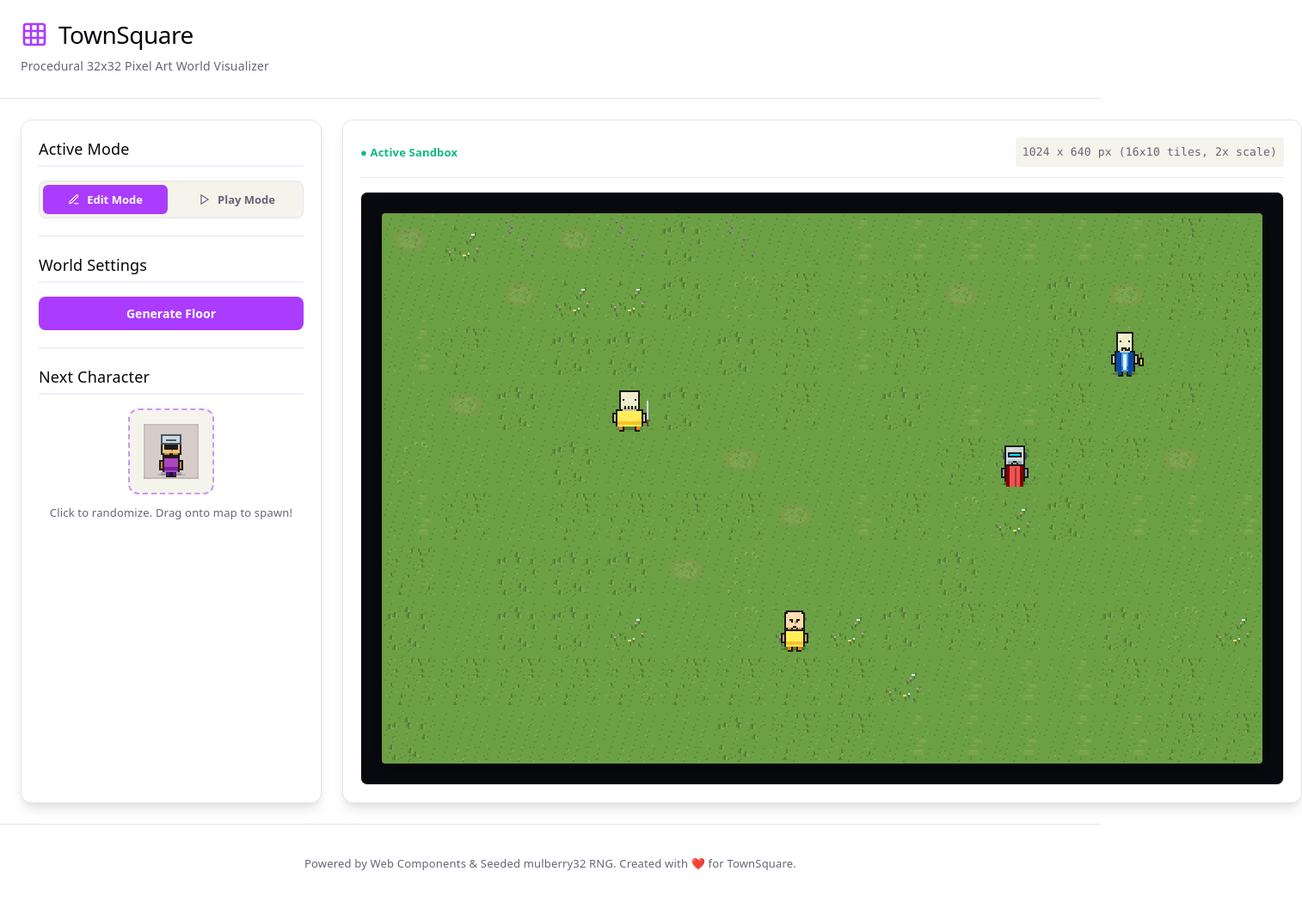
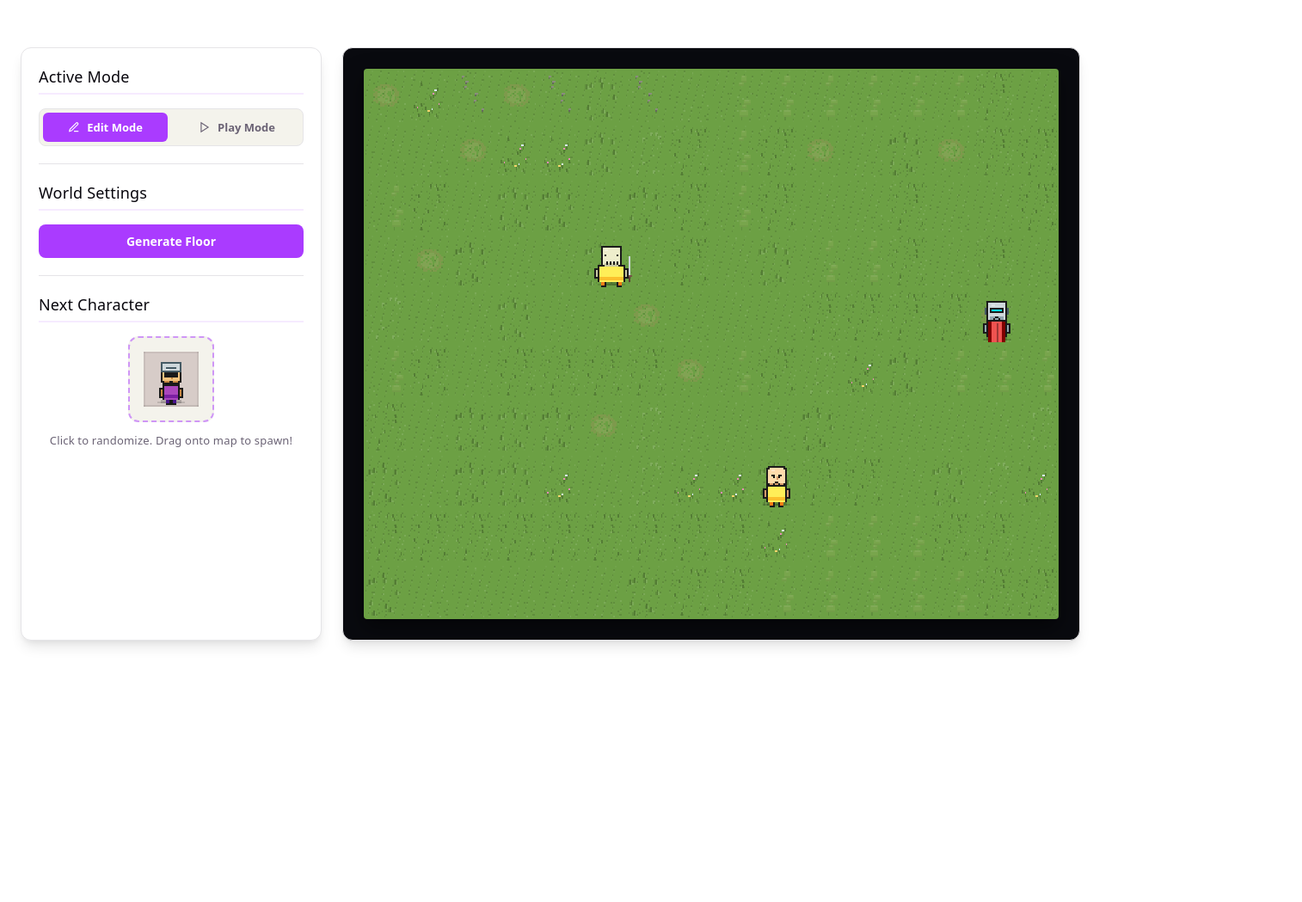
Before and after one commit to chuanqisun/townsquare, a website built with Vite: page index.html in a window 1280 px wide. Shown: the whole page at 86% size, 1514 px wide, since content can reach past the window. After the commit the page ends 800 px from the top, so only its background shows below. Built offline with nearby package versions, Linux system fonts and the light colour scheme.

Commit message:
clean up html

```diff
--- a/index.html
+++ b/index.html
@@ -7,17 +7,6 @@
     <title>TownSquare - Pixel Art Generator</title>
   </head>
   <body>
-    <header class="app-header">
-      <div class="logo-area">
-        <svg class="logo-icon" viewBox="0 0 24 24" fill="none" stroke="currentColor" stroke-width="2">
-          <rect x="3" y="3" width="18" height="18" rx="2" ry="2" />
-          <path d="M9 3v18M15 3v18M3 9h18M3 15h18" />
-        </svg>
-        <h1>TownSquare</h1>
-      </div>
-      <p class="subtitle">Procedural 32x32 Pixel Art World Visualizer</p>
-    </header>
-
     <main class="app-container">
       <section class="controls-card">
         <h2>Active Mode</h2>
@@ -55,23 +44,13 @@
       </section>
 
       <section class="viewport-card">
-        <div class="viewport-header">
-          <span class="status-indicator">● Active Sandbox</span>
-          <span class="dimensions-tag" id="dimensionsLabel">1024 x 640 px (16x10 tiles, 2x scale)</span>
-        </div>
-        <div class="viewport-canvas-wrapper">
-          <div id="gameBoard" class="game-board">
-            <floor-element id="floor" seed="townsquare-001" width="16" height="10"></floor-element>
-            <!-- Characters will be dynamically placed here -->
-          </div>
+        <div id="gameBoard" class="game-board">
+          <floor-element id="floor" seed="townsquare-001" width="16" height="10"></floor-element>
+          <!-- Characters will be dynamically placed here -->
         </div>
       </section>
     </main>
 
-    <footer class="app-footer">
-      <p>Powered by Web Components & Seeded mulberry32 RNG. Created with ❤️ for TownSquare.</p>
-    </footer>
-
     <script type="module" src="/src/main.ts"></script>
   </body>
 </html>
--- a/src/main.ts
+++ b/src/main.ts
@@ -11,7 +11,6 @@ SpeechBubbleElement.define();
 document.addEventListener("DOMContentLoaded", () => {
   const floor = document.getElementById("floor") as FloorElement;
   const board = document.getElementById("gameBoard") as HTMLDivElement;
-  const dimensionsLabel = document.getElementById("dimensionsLabel") as HTMLSpanElement;
   const regenFloorBtn = document.getElementById("regenFloorBtn") as HTMLButtonElement;
 
   const previewChar = document.getElementById("previewChar") as HTMLElement;
@@ -40,8 +39,6 @@ document.addEventListener("DOMContentLoaded", () => {
     // Update floor element attributes
     floor.setAttribute("width", w.toString());
     floor.setAttribute("height", h.toString());
-
-    dimensionsLabel.textContent = `${w * 32 * GRID_SCALE} x ${h * 32 * GRID_SCALE} px (${w}x${h} tiles, ${GRID_SCALE}x scale)`;
   }
 
   // Update floor seed
--- a/src/style.css
+++ b/src/style.css
@@ -41,6 +41,12 @@
 body {
   margin: 0;
   font-family: var(--sans);
+  min-height: 100vh;
+  display: flex;
+  flex-direction: column;
+  justify-content: center;
+  align-items: center;
+  box-sizing: border-box;
 }
 
 h1,
@@ -56,46 +62,14 @@ p {
 }
 
 /* App Layout */
-.app-header {
-  padding: 24px;
-  border-bottom: 1px solid var(--border);
-  display: flex;
-  flex-direction: column;
-  gap: 8px;
-  background: var(--bg);
-}
-
-.logo-area {
-  display: flex;
-  align-items: center;
-  gap: 12px;
-}
-
-.logo-icon {
-  width: 32px;
-  height: 32px;
-  color: var(--accent);
-}
-
-.logo-area h1 {
-  font-size: 28px;
-  margin: 0;
-  letter-spacing: -0.5px;
-}
-
-.subtitle {
-  font-size: 14px;
-  color: var(--text);
-  margin: 0;
-}
-
 .app-container {
   display: grid;
   grid-template-columns: 350px 1fr;
   gap: 24px;
   padding: 24px;
   max-width: 1400px;
-  margin: 0 auto;
+  width: 100%;
+  box-sizing: border-box;
 }
 
 @media (max-width: 900px) {
@@ -332,42 +306,14 @@ speech-bubble-element {
 /* Viewport Styles */
 .viewport-card {
   display: flex;
-  flex-direction: column;
-  gap: 16px;
-}
-
-.viewport-header {
-  display: flex;
-  justify-content: space-between;
-  align-items: center;
-  font-size: 13px;
-  color: var(--text);
-  border-bottom: 1px solid var(--border);
-  padding-bottom: 12px;
-}
-
-.status-indicator {
-  color: #10b981;
-  font-weight: 600;
-}
-
-.dimensions-tag {
-  background: var(--code-bg);
-  padding: 4px 8px;
-  border-radius: 4px;
-  font-family: var(--mono);
-}
-
-.viewport-canvas-wrapper {
-  overflow: auto;
-  display: flex;
   justify-content: center;
   align-items: center;
   background: #090a0f;
-  border-radius: 8px;
+  border: 1px solid var(--border);
+  border-radius: 12px;
   padding: 24px;
-  min-height: 480px;
-  border: 1px solid var(--border);
+  box-shadow: var(--shadow);
+  overflow: auto;
 }
 
 /* Game Board & Custom Elements positioning */
@@ -448,11 +394,3 @@ speech-bubble-element {
   margin: 0;
   line-height: 1.4;
 }
-
-.app-footer {
-  text-align: center;
-  padding: 32px;
-  color: var(--text);
-  font-size: 13px;
-  border-top: 1px solid var(--border);
-}
```
Also changed, not shown: .github/workflows/deploy.yml (added).
